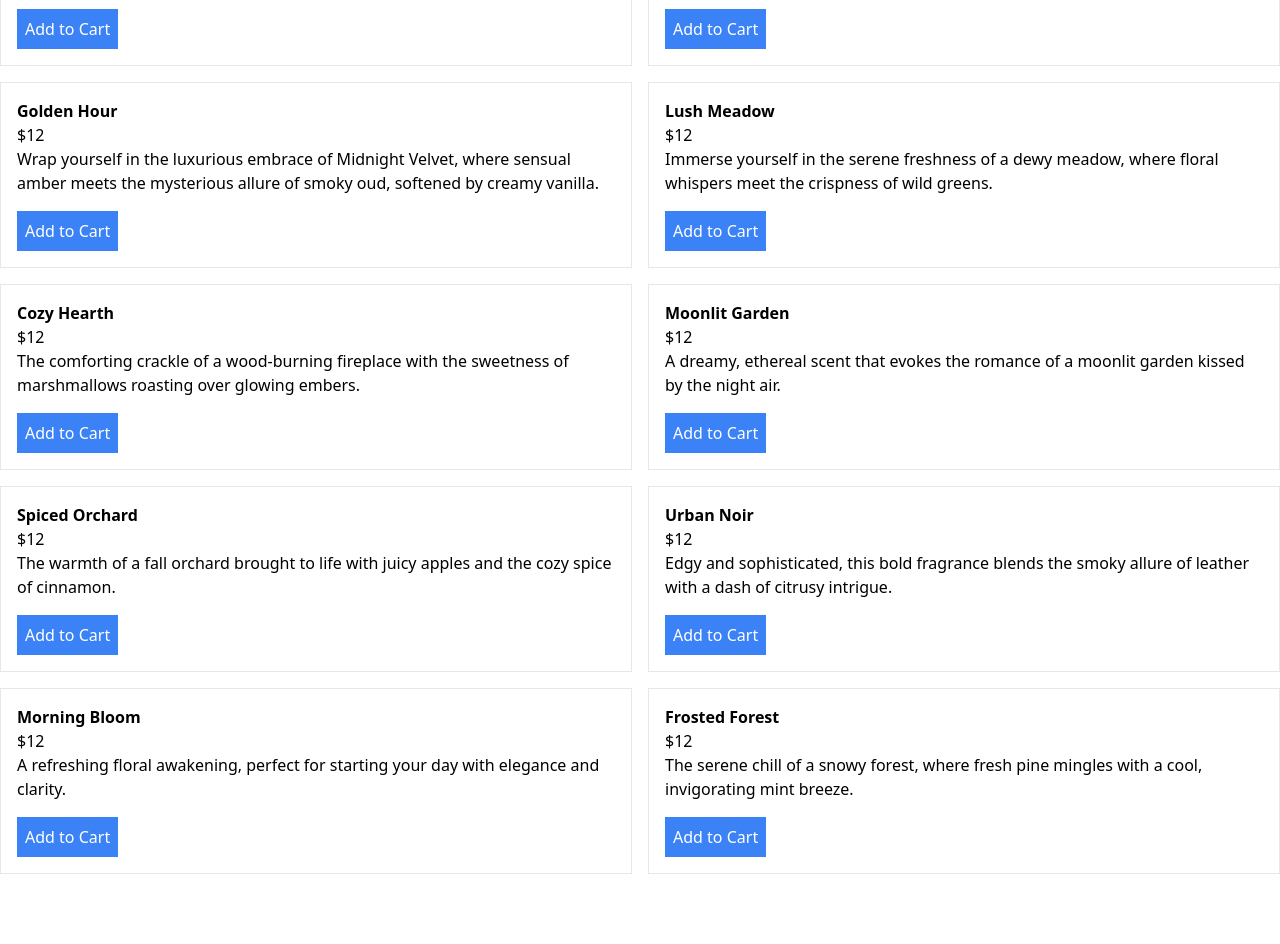
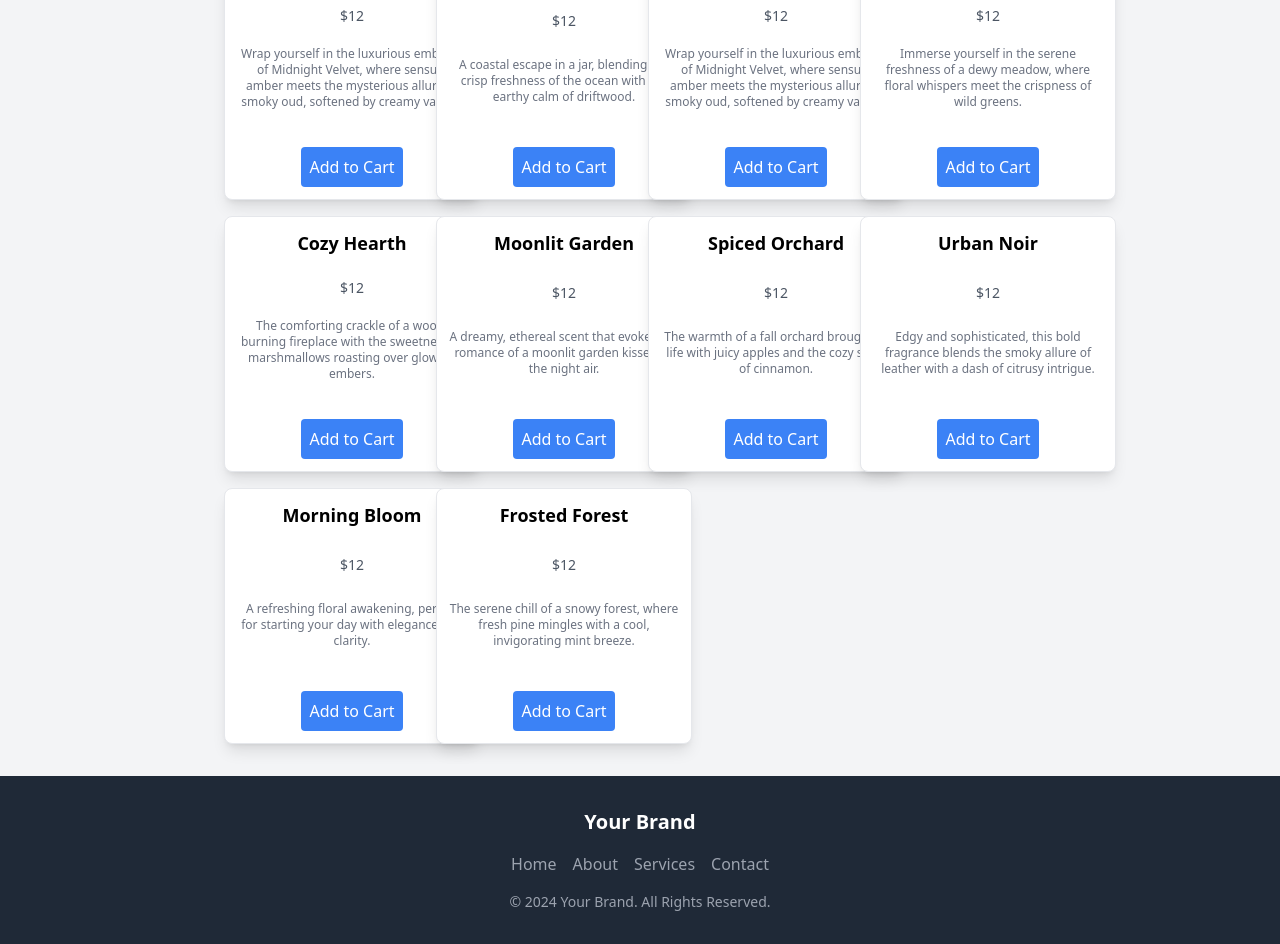
Before and after one commit to dejondishman/EcommerceCandleStore, a React (Create React App) app: page /home in a window 1280 px wide. Shown: the part 180-1124 px from the top of the page. Before the commit the page ends 1054 px from the top, so only its background shows below. Built offline with nearby package versions, Linux system fonts and the light colour scheme.

Commit message:
made more responsive add a footer

```diff
--- a/src/App.js
+++ b/src/App.js
@@ -3,6 +3,7 @@ import Navbar from "./Components/NavBar";
 import ProductList from "./Components/ProductList";
 import CartPage from "./Components/CartPage";
 import { useState } from "react";
+import Footer from "./Components/Footer";
 
 function App() {
   // Setting up the cart state to store the items added to the cart
@@ -14,7 +15,11 @@ function App() {
   };
 
   return (
-    <>
+    <div className="min-h-screen bg-gray-100">
+      {" "}
+      {/* Ensure the page takes the full height */}
+      {/* Centering the content and adding equal space on both sides */}
+      <div className="container mx-auto px-4 sm:px-6 lg:px-8 xl:px-16 max-w-screen-lg">
         {/* Pass the cartItems to Navbar to show cart count */}
         <Navbar cartItems={cartItems} />
         <Routes>
@@ -23,7 +28,9 @@ function App() {
           {/* Default route for ProductList */}
           <Route path="/home" element={<ProductList addToCart={addToCart} />} />
         </Routes>
-    </>
+      </div>
+      <Footer />
+    </div>
   );
 }
 
--- a/src/Components/Card.jsx
+++ b/src/Components/Card.jsx
@@ -2,13 +2,13 @@ import React from "react";
 
 const Card = ({ product, addToCart }) => {
   return (
-    <div className="border p-4">
-      <h2 className="font-bold">{product.title}</h2>
-      <p>{product.price}</p>
-      <p>{product.description}</p>
+    <div className="border p-3 w-64 h-64 rounded-lg shadow-lg hover:scale-105 transform transition-all flex flex-col justify-between items-center bg-white">
+      <h2 className="font-bold text-lg truncate text-center">{product.title}</h2>
+      <p className="text-sm text-gray-600 text-center">{product.price}</p>
+      <p className="text-xs text-gray-500 text-center">{product.description}</p>
       <button
         onClick={() => addToCart(product)} // Call addToCart when button is clicked
-        className="bg-blue-500 text-white p-2 mt-4"
+        className="bg-blue-500 text-white p-2 mt-4 rounded hover:bg-blue-600"
       >
         Add to Cart
       </button>
--- /dev/null
+++ b/src/Components/Footer.js
@@ -0,0 +1,34 @@
+import React from "react";
+
+const Footer = () => {
+  return (
+    <footer className="bg-gray-800 text-white py-8">
+      <div className="container mx-auto px-4 sm:px-6 lg:px-8 max-w-screen-lg text-center">
+        <div className="mb-4">
+          <h3 className="text-xl font-semibold">Your Brand</h3>
+        </div>
+        <div className="space-x-4 mb-4">
+          <a href="#home" className="text-gray-400 hover:text-white">
+            Home
+          </a>
+          <a href="#about" className="text-gray-400 hover:text-white">
+            About
+          </a>
+          <a href="#services" className="text-gray-400 hover:text-white">
+            Services
+          </a>
+          <a href="#contact" className="text-gray-400 hover:text-white">
+            Contact
+          </a>
+        </div>
+        <div>
+          <p className="text-sm text-gray-400">
+            &copy; {new Date().getFullYear()} Your Brand. All Rights Reserved.
+          </p>
+        </div>
+      </div>
+    </footer>
+  );
+};
+
+export default Footer;
--- a/src/Components/NavBar.jsx
+++ b/src/Components/NavBar.jsx
@@ -4,7 +4,7 @@ import { ShoppingCartIcon } from '@heroicons/react/24/outline';
 
 const Navbar = ({ cartItems }) => {
   return (
-    <nav className="bg-blue-500 p-4">
+    <nav className="bg-blue-500 p-4 m-4">
       <div className="flex justify-between items-center">
         {/* Logo */}
         <div className="text-white font-bold text-xl">
--- a/src/Components/ProductList.jsx
+++ b/src/Components/ProductList.jsx
@@ -1,7 +1,7 @@
 import React from "react";
 import Card from "./Card";
 
-export default function ProductList({addToCart}) {
+export default function ProductList({ addToCart }) {
   const products = [
     {
       id: 1,
@@ -76,7 +76,7 @@ export default function ProductList({addToCart}) {
   ];
 
   return (
-    <div className="grid grid-cols-2 gap-4">
+    <div className="grid grid-cols-1 sm:grid-cols-2 md:grid-cols-3 lg:grid-cols-4 gap-4 p-8">
       {products.map((product) => (
         <Card
           key={product.id}
```
Lines whose indentation alone changed are shown as unchanged.
